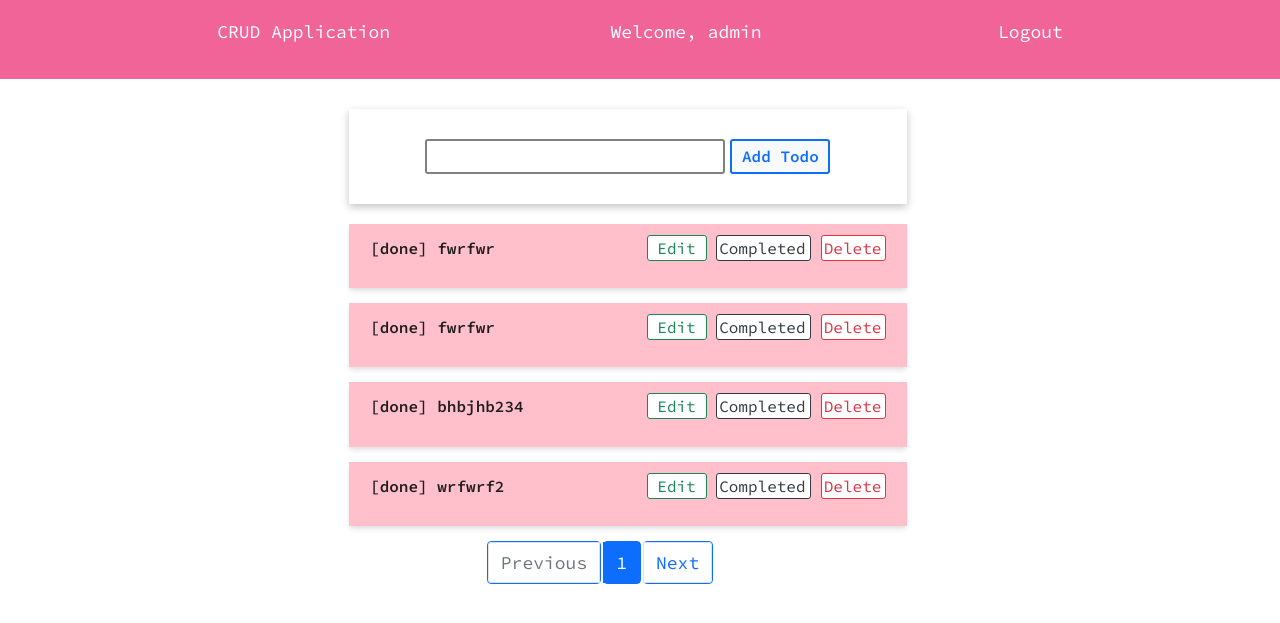
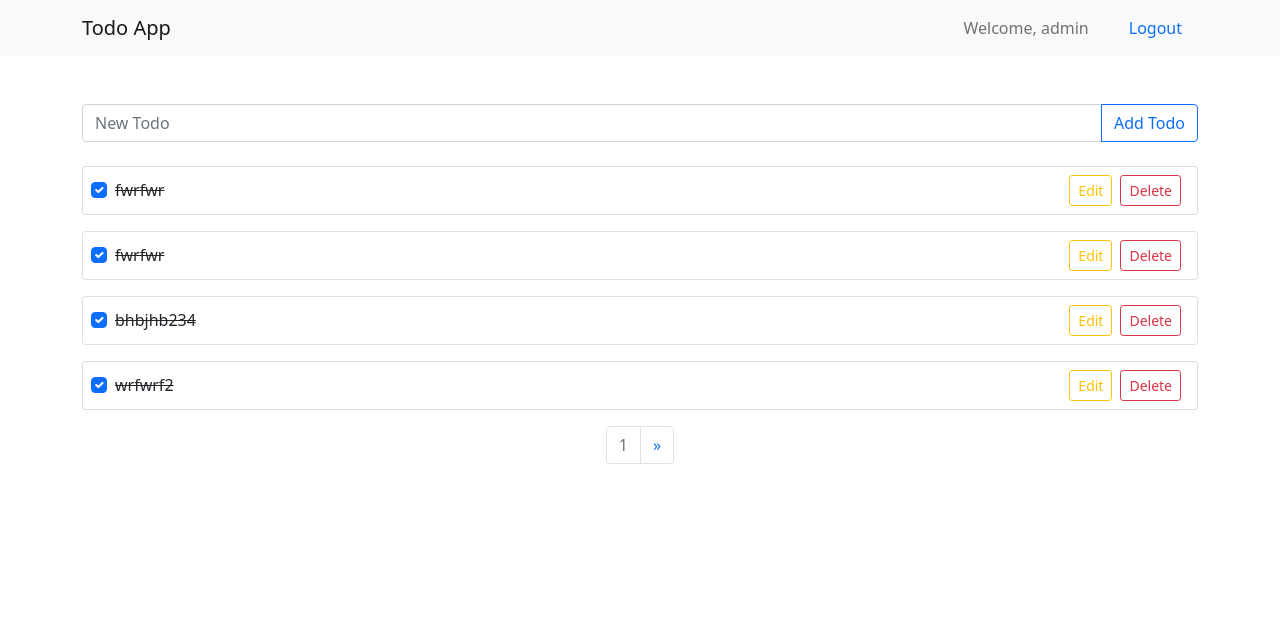
Before and after one commit to maxbratuta/todoapp, a Django app: page / in a window 1280 px wide. Shown: the top 623 px of the page. Run offline with Django 4.2, Linux system fonts and the light colour scheme; a user stored in the database is signed in; data comes from the database, SQL or seed files in the repository; both versions use the stored data as it was after the commit; some libraries are stand-ins or nearby versions.

Commit message:
Updated project

```diff
--- a/todo/forms.py
+++ b/todo/forms.py
@@ -1,4 +1,3 @@
-from django import forms
 from django.contrib.auth import get_user_model
 from django.contrib.auth.forms import UserCreationForm
 
@@ -6,7 +5,6 @@ UserModel = get_user_model()
 
 
 class UserRegistrationForm(UserCreationForm):
-
     class Meta:
         model = UserModel
         fields = ["username", "password1", "password2"]
--- a/todo/templates/todo/crud.html
+++ b/todo/templates/todo/crud.html
@@ -1,55 +1,91 @@
 {% extends 'todo/index.html' %}
 
 {% block content %}
+    <div class="container mt-5">
 
-<div class="container">
-    <div class="container-section">
-        <form action="{% url 'home' %}" method="post" class="create-todo-form">
+        <form action="{% url 'home' %}" method="POST" class="mb-4">
             {% csrf_token %}
 
-            <input type="text" name="new-todo" id="new-todo" required>
-            <button type="submit">Add Todo</button>
+            <div class="input-group">
+                <input type="text" name="new-todo" id="new-todo" class="form-control" placeholder="New Todo" required>
+                <button type="submit" class="btn btn-outline-primary">
+                    <i class="bi bi-plus-lg"></i> Add Todo
+                </button>
+            </div>
         </form>
+
+        {% for i in page_obj %}
+            <div class="card mb-3">
+                <div class="card-body d-flex justify-content-between align-items-center p-2">
+                    <form
+                            action="{% url 'toggle_todo_status' i.id %}"
+                            method="POST"
+                            class="me-2"
+                    >
+                        {% csrf_token %}
+
+                        <div class="form-check form-check-inline">
+                            <input
+                                class="form-check-input toggle-todo-checkbox"
+                                type="checkbox"
+                                id="todo_{{ i.id }}"
+                                {% if i.is_completed %}checked{% endif %}
+                                onchange="this.form.submit()"
+                            />
+
+                            <label class="form-check-label" for="todo_{{ i.id }}">
+                                {% if i.is_completed %}
+                                    <s class="card-text m-0">{{ i.name }}</s>
+                                {% else %}
+                                    <p class="card-text m-0">{{ i.name }}</p>
+                                {% endif %}
+                            </label>
+                        </div>
+                    </form>
+
+
+                    <div class="d-flex">
+                        <button
+                                type="button"
+                                class="btn btn-sm btn-outline-warning me-2"
+                                data-bs-toggle="modal"
+                                data-bs-target="#editTodoModal_{{ i.id }}"
+                        >Edit</button>
+
+                        <a
+                            href="{% url 'delete_todo' i.id %}"
+                            class="btn btn-sm btn-outline-danger me-2"
+                        >Delete</a>
+                    </div>
+                </div>
             </div>
 
-    {% for i in page_obj %}
-    <div class="todo-container">
-        <div class="todos">
-            <p>{% if i.is_completed %} [done] {% else %} {% endif %} {{ i.name }}</p>
-            <ul class="crud-buttons">
-                <li>
-                    <button id="edit-todo" data-toggle="modal" data-target="#editTodoModal_{{ i.id }}">Edit</button>
-
-                    <div class="modal fade" id="editTodoModal_{{ i.id }}" tabindex="-1" role="dialog"
-                        aria-labelledby="editTodoModalLabel" aria-hidden="true">
-                        <div class="modal-dialog" role="document">
+            <div class="modal fade" id="editTodoModal_{{ i.id }}" tabindex="-1" aria-labelledby="editTodoModalLabel"
+                 aria-hidden="true">
+                <div class="modal-dialog">
                     <div class="modal-content">
                         <div class="modal-header">
                             <h5 class="modal-title" id="editTodoModalLabel">Update Todo Item</h5>
-                                    <button type="button" class="close" data-dismiss="modal" aria-label="Close">
-                                        <span aria-hidden="true" id="close-edit-modal">&times;</span>
-                                    </button>
+                            <button type="button" class="btn-close" data-bs-dismiss="modal" aria-label="Close"></button>
                         </div>
-                                <form action="{% url 'update_todo' i.id %}" method="post" class="edit-todo-form">
+
+                        <form action="{% url 'update_todo' i.id %}" method="POST">
                             {% csrf_token %}
                             <div class="modal-body">
-                                        <input type="text" name="todo_{{ i.id }}" id="" value="{{ i.name }}" required
-                                            size="40">
+                                <input
+                                    type="text"
+                                    name="todo_{{ i.id }}"
+                                    class="form-control"
+                                    value="{{ i.name }}"
+                                    required
+                                />
                             </div>
-                                    <div class="modal-footerr">
-                                        <button type="button" class="btn btn-sm btn-secondary"
-                                            data-dismiss="modal">Close</button>
-                                        <button type="submit" class="btn btn-sm btn-primary"
-                                            id="edit-todo-submit">Submit</button>
+                            <div class="modal-footer">
+                                <button type="button" class="btn btn-secondary" data-bs-dismiss="modal">Close</button>
+                                <button type="submit" class="btn btn-primary">Update</button>
                             </div>
                         </form>
                     </div>
-                        </div>
-                    </div>
-                </li>
-                <li><a href="{% url 'complete_todo' i.id %}" id="complete-todo">Completed</a></li>
-                <li><a href="{% url 'delete_todo' i.id %}" id="delete-todo">Delete</a></li>
-            </ul>
                 </div>
             </div>
         {% endfor %}
@@ -57,30 +93,25 @@
         <nav aria-label="Page navigation example">
             <ul class="pagination justify-content-center">
                 {% if page_obj.has_previous %}
-                <li class="page-item previous-page">
-                    <a class="page-link" href="?page={{ page_obj.previous_page_number }}" tabindex="-1">Previous</a>
-                </li>
-            {% else %}
-                <li class="page-item disabled previous-page">
-                    <a class="page-link" href="?page=0" tabindex="-1">Previous</a>
+                    <li class="page-item">
+                        <a class="page-link" href="?page={{ page_obj.previous_page_number }}" aria-label="Previous">
+                            <span aria-hidden="true">&laquo;</span>
+                        </a>
                     </li>
                 {% endif %}
 
-            <li class="page-item active current-page">
+                <li class="page-item {% if not page_obj.has_previous %}disabled{% endif %}">
                     <a class="page-link" href="?page={{ page_obj.number }}">{{ page_obj.number }}</a>
                 </li>
 
                 {% if page_obj.has_next %}
-                <li class="page-item next-page">
-                    <a class="page-link" href="?page={{ page_obj.next_page_number }}" tabindex="-1">Next</a>
-                </li>
-            {% else %}
-                <li class="page-item disabled next-page">
-                    <a class="page-link" href="?page=0" tabindex="-1">Next</a>
+                    <li class="page-item">
+                        <a class="page-link" href="?page={{ page_obj.next_page_number }}" aria-label="Next">
+                            <span aria-hidden="true">&raquo;</span>
+                        </a>
                     </li>
                 {% endif %}
             </ul>
         </nav>
     </div>
-
 {% endblock %}
--- a/todo/templates/todo/index.html
+++ b/todo/templates/todo/index.html
@@ -4,49 +4,56 @@
 <html lang="en">
 
 <head>
-    <meta charset="utf-8" />
-    <meta name="viewport" content="width=device-width, initial-scale=1" />
-    <title>CRUD Application</title>
+    <meta charset="utf-8"/>
+    <meta name="viewport" content="width=device-width, initial-scale=1"/>
 
-    <!-- Bootstrap CSS -->
+    <title>Todo App</title>
+
     <link href="https://cdn.jsdelivr.net/npm/bootstrap@5.1.1/dist/css/bootstrap.min.css" rel="stylesheet">
-    <link type="text/css" rel="stylesheet" href="{% static '/css/style.css' %}">
-    <link rel="stylesheet" href="{% static '/css/login.css' %}">
-    <link rel="stylesheet" href="{% static '/css/register.css' %}">
+    {#        <link type="text/css" rel="stylesheet" href="{% static '/css/style.css' %}">#}
+    {#        <link rel="stylesheet" href="{% static '/css/login.css' %}">#}
+    {#    <link rel="stylesheet" href="{% static '/css/register.css' %}">#}
 </head>
 
 <body>
-    <nav class="navbar">
-	    <p class="navbar-brand">CRUD Application</p>
+<header>
+    <nav class="navbar navbar-light bg-light">
+        <div class="container">
+            <a class="navbar-brand" href="/">Todo App</a>
+            <div class="d-flex">
+                <ul class="navbar-nav me-auto mb-2 mb-lg-0"></ul>
 
                 {% if user.is_authenticated %}
-            <p id="welcome-user">Welcome, {{ request.user.username }}</p>
+                    <span class="navbar-text mx-4">Welcome, {{ request.user.username }}</span>
 
-            <ul>
-                <li class="navbar-item">
-                    <a class="link" href="{% url 'logout' %}">Logout</a>
+                    <ul class="nav">
+                        <li class="nav-item">
+                            <a class="nav-link text-primary" href="{% url 'logout' %}">Logout</a>
                         </li>
                     </ul>
                 {% else %}
-            <ul>
+
+                    <ul class="nav">
                         {% if request.path == '/register/' %}
-                    <li>
-                        <a class="link" href="{% url 'login' %}">Login</a>
+                            <li class="nav-item">
+                                <a class="nav-link text-secondary" href="{% url 'login' %}">Login</a>
                             </li>
                         {% elif request.path == '/login/' %}
-                    <li>
-                        <a class="link" href="{% url 'register' %}">Register</a>
+                            <li class="nav-item">
+                                <a class="nav-link text-secondary" href="{% url 'register' %}">Sign up</a>
                             </li>
                         {% endif %}
                     </ul>
                 {% endif %}
+            </div>
+        </div>
     </nav>
+</header>
 
 {% block content %}
 {% endblock %}
-    <!-- Below jquery javascript is required for modal functionalities -->
-    <script src="https://code.jquery.com/jquery-3.2.1.slim.min.js"></script>
-    <!-- <script src="https://cdnjs.cloudflare.com/ajax/libs/popper.js/1.12.9/umd/popper.min.js"></script> -->
-    <script src="https://maxcdn.bootstrapcdn.com/bootstrap/4.0.0/js/bootstrap.min.js"></script>
+
+<script src="https://cdnjs.cloudflare.com/ajax/libs/bootstrap/5.3.0/js/bootstrap.min.js"></script>
+
 </body>
 </html>
--- a/todo/templates/todo/logout.html
+++ b/todo/templates/todo/logout.html
@@ -3,6 +3,7 @@
 {% block content %}
 
     <h2 class="text-md-center">You Have Been Logged Out!</h2>
+
     <div class="border-top pt-3 text-center">
         <a href="{% url 'login' %}" class="">Login Again</a>
     </div>
--- a/todo/urls.py
+++ b/todo/urls.py
@@ -1,7 +1,7 @@
 from django.urls import path
 from django.contrib.auth.views import LoginView, LogoutView
 
-from .views import (register, home, update_todo, complete_todo, delete_todo)
+from .views import (register, home, update_todo, delete_todo, toggle_todo_status)
 
 urlpatterns = [
     path("login/", LoginView.as_view(template_name="todo/login.html"), name="login"),
@@ -11,6 +11,6 @@ urlpatterns = [
     path("", home, name="home"),
 
     path("update/todo/<int:pk>/", update_todo, name="update_todo"),
-    path("complete/todo/<int:pk>/", complete_todo, name="complete_todo"),
+    path("complete/todo/<int:pk>/", toggle_todo_status, name="toggle_todo_status"),
     path("delete/todo/<int:pk>/", delete_todo, name="delete_todo"),
 ]
--- a/todo/views.py
+++ b/todo/views.py
@@ -1,4 +1,5 @@
 from django.core.paginator import Paginator
+from django.db.models import F
 from django.http import HttpResponseRedirect
 from django.shortcuts import render, redirect, get_object_or_404
 from django.contrib.auth.decorators import login_required
@@ -13,17 +14,19 @@ def register(request):
     Args:
         request (POST): New user registered
     """
-    form = UserRegistrationForm()
     if request.method == "POST":
         form = UserRegistrationForm(request.POST)
+
         if form.is_valid():
             form.save()
+
             return redirect("login")
     else:
         form = UserRegistrationForm()
 
-    context = {"form": form}
-    return render(request, "todo/register.html", context)
+    return render(request, "todo/register.html", {
+        "form": form
+    })
 
 
 @login_required
@@ -33,12 +36,12 @@ def home(request):
     """
     if request.method == 'POST':
         todo_name = request.POST.get("new-todo")
-        todo = TodoItem.objects.create(name=todo_name, user=request.user)
+
+        TodoItem.objects.create(name=todo_name, user=request.user)
+
         return redirect("home")
 
-    # retrieving todo items which are incomplete
-    # todos = TodoItem.objects.filter(user=request.user, is_completed=False).order_by("-id")
-    todos = TodoItem.objects.filter(user=request.user).order_by("-id")
+    todos = TodoItem.objects.filter(user=request.user).order_by("is_completed", "-id")
 
     return render(request, "todo/crud.html", context={
         "todos": todos,
@@ -46,6 +49,7 @@ def home(request):
     })
 
 
+@login_required
 def update_todo(request, pk):
     """
     Update todo item
@@ -57,11 +61,14 @@ def update_todo(request, pk):
 
     # NOTE: request.POST.get("todo_{pk}") is the input name of the todo modal
     todo.name = request.POST.get(f"todo_{pk}")
+
     todo.save()
+
     # return redirect("home")
     return HttpResponseRedirect(request.META.get('HTTP_REFERER'))
 
 
+@login_required
 def delete_todo(request, pk):
     """
     Delete todo item
@@ -69,17 +76,23 @@ def delete_todo(request, pk):
         pk (Integer): Todo ID - Primary key
     """
     todo = get_object_or_404(TodoItem, id=pk, user=request.user)
+
     todo.delete()
+
     return HttpResponseRedirect(request.META.get('HTTP_REFERER'))
 
 
-def complete_todo(request, pk):
+@login_required
+def toggle_todo_status(request, pk):
     """
     Updating todo as completed item
     Args:
         pk (Integer): Todo ID - primary key
     """
     todo = get_object_or_404(TodoItem, id=pk, user=request.user)
-    todo.is_completed = True
+
+    todo.is_completed = not todo.is_completed
+
     todo.save()
+
     return HttpResponseRedirect(request.META.get('HTTP_REFERER'))
```
Also changed, not shown: todo/templates/todo/login.html (+62 -20 lines), todo/templates/todo/register.html (+84 -16 lines), db.sqlite3. Lines whose indentation alone changed are shown as unchanged.
